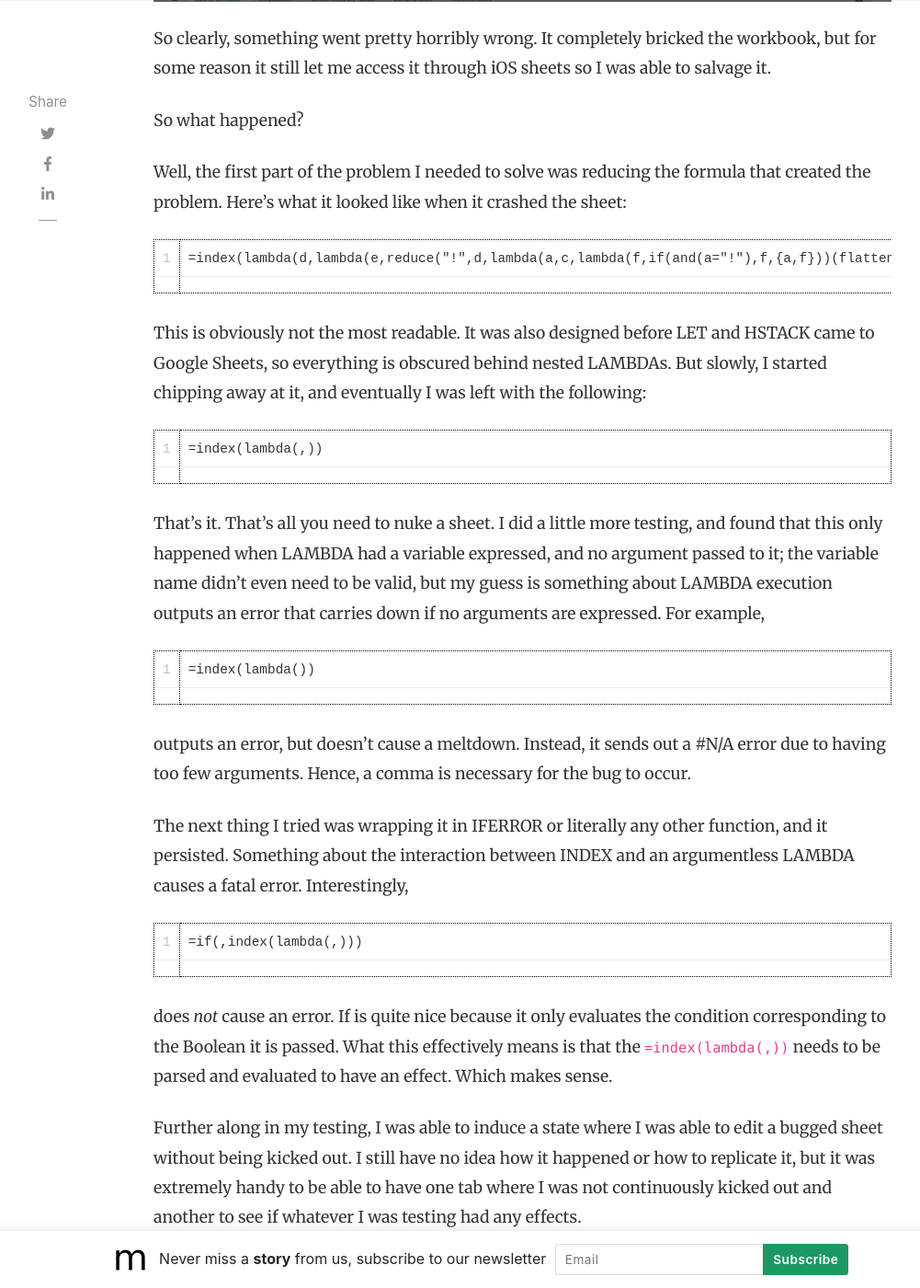
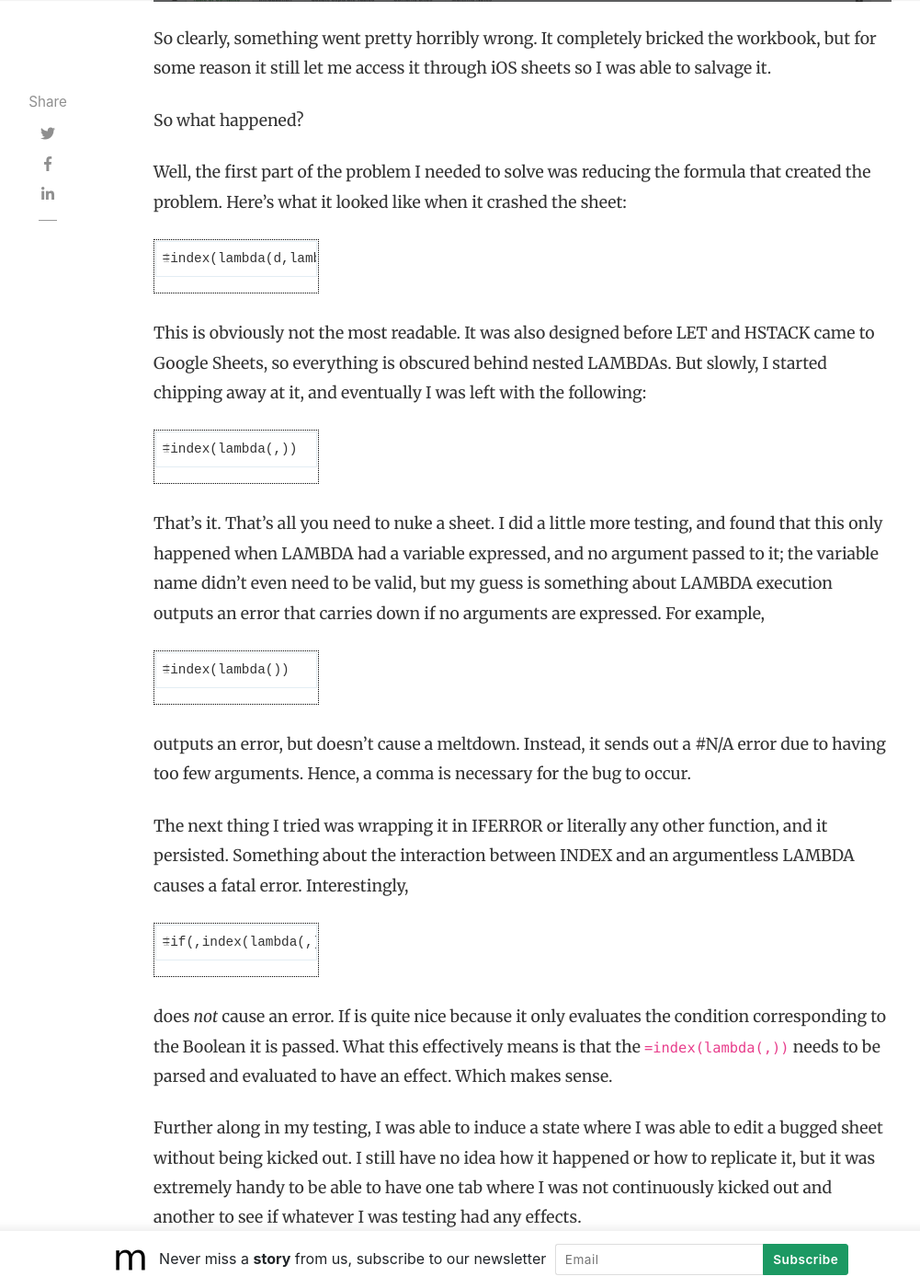
Before and after one commit to Astral1119/old, a Jekyll site: the page built from _posts/2023-02-14-crash-bug.md, in a window 1280 px wide and 1400 px high, scrolled down 1866 px. Shown: the whole window at 92% size, without its empty margins (118-1119 px from the left). Built offline with Jekyll 4.4.1, drawn with Linux system fonts in a browser that asks for light colours; nearby versions of some CDN libraries; comment, search, counter and statistics services are not loaded.

Commit message:
Update main.scss

```diff
--- a/assets/css/main.scss
+++ b/assets/css/main.scss
@@ -8,11 +8,11 @@
 	display:inline;
 }
 
-table, td, th {
-  border: thin dotted black;
+table {
+  table-layout: fixed;
+  width: 180px;
+  border: 1px dotted black;
 }
-
-tr:nth-child(even) {background-color: #f2f2f2;}
 
 // Import partials from `sass_dir` (defaults to `_sass`)
 @import
```
